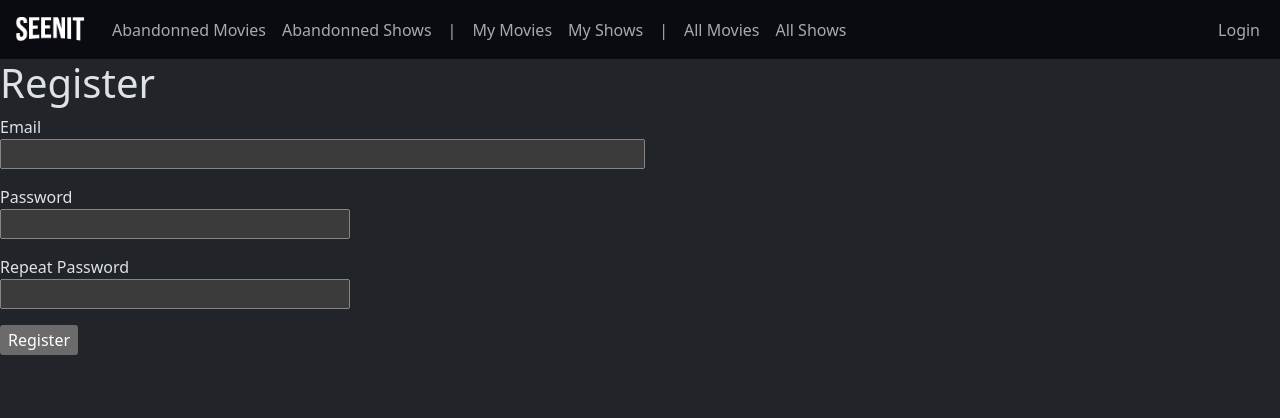
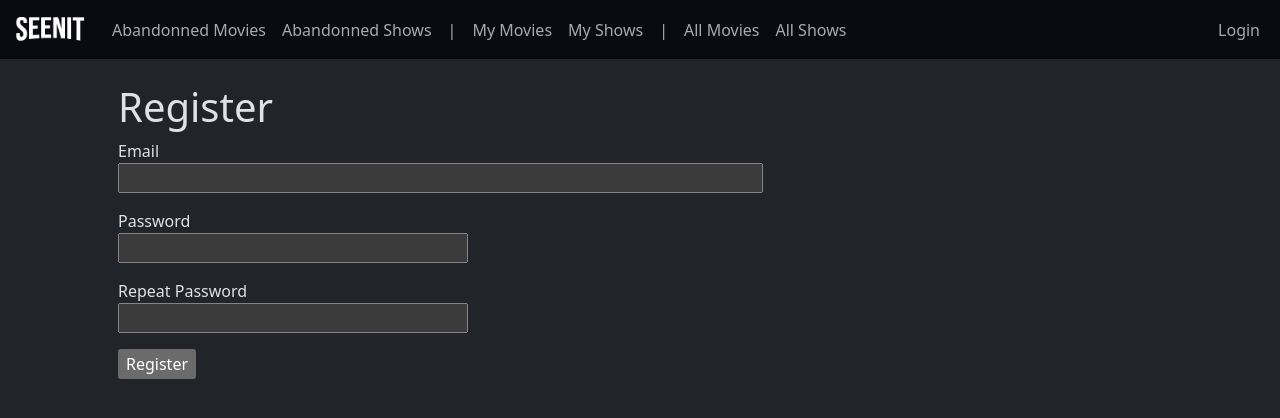
Before and after one commit to gars50/SeenIt, a Flask app: page /auth/register in a window 1280 px wide. Shown: the top 418 px of the page. Run offline with Flask 3, Linux system fonts and the light colour scheme; some libraries are stand-ins or nearby versions.

Commit message:
Beautify

```diff
--- a/app/static/custom.js
+++ b/app/static/custom.js
@@ -51,9 +51,11 @@ function deleteShow(show_id, obj) {
 
 $(document).ready(function () {
     $('#mediaTable').DataTable({
+        "lengthMenu": [ [10, 25, 50, -1], [10, 25, 50, "All"] ],
         "columnDefs": [{
             "targets": 'nosort',
-            "orderable": false
+            "orderable": false,
+            "width": "5%"
         }]
     });
   });
--- a/app/templates/base.html
+++ b/app/templates/base.html
@@ -26,8 +26,10 @@
         <div hidden id="spinner"></div>
         {% include 'nav.html' %}
         {% include 'flash.html' %}
+        <div class="container-xl px-3 px-md-4 px-lg-5 mt-4">
         {% block content %}
         {% endblock %}
+        </div>
         <script src="https://cdn.jsdelivr.net/npm/bootstrap@5.3.0-alpha3/dist/js/bootstrap.bundle.min.js" integrity="sha384-ENjdO4Dr2bkBIFxQpeoTz1HIcje39Wm4jDKdf19U8gI4ddQ3GYNS7NTKfAdVQSZe" crossorigin="anonymous"></script>
     </body>
 </html>
```
Also changed, not shown: app/static/custom.css (line endings or trailing spaces).
